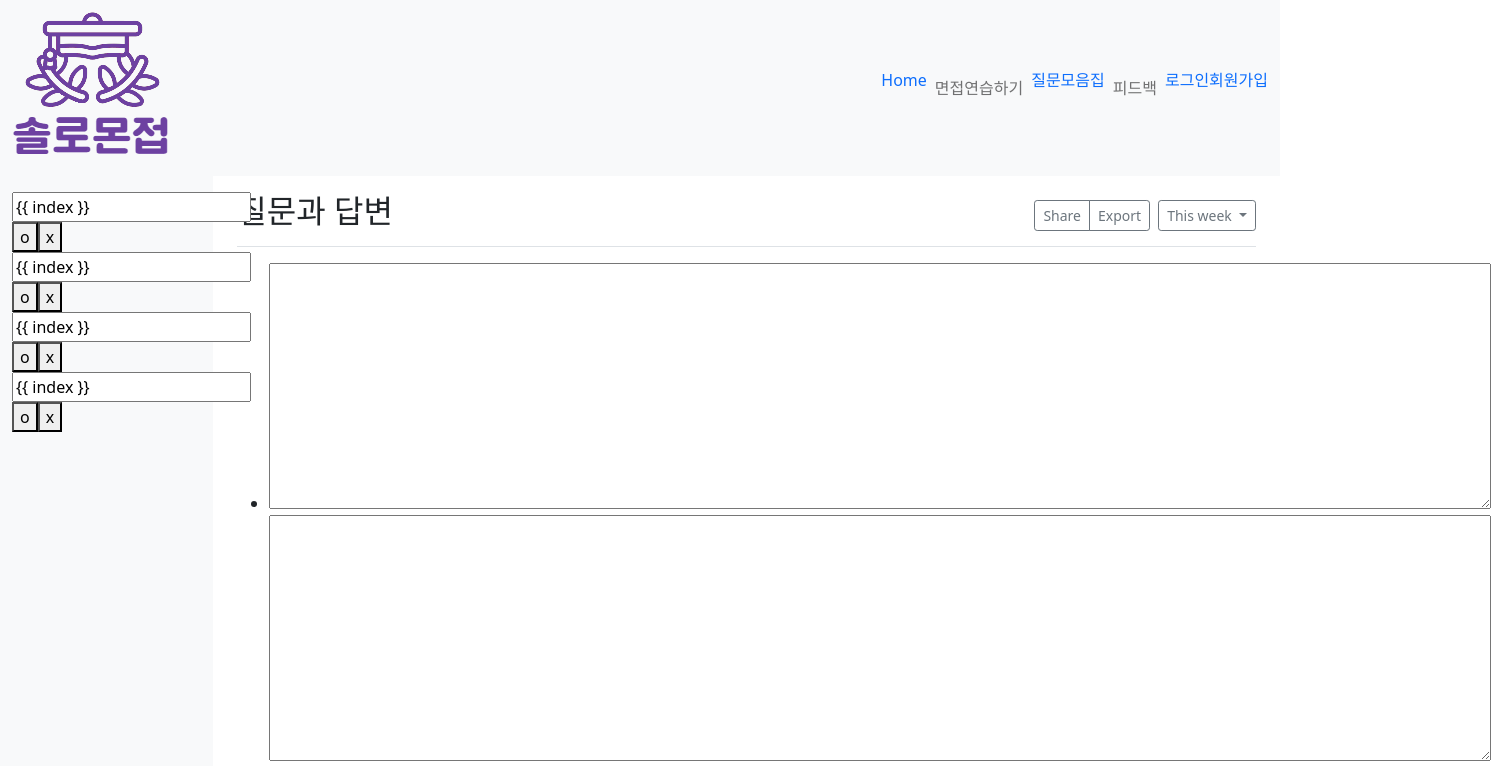
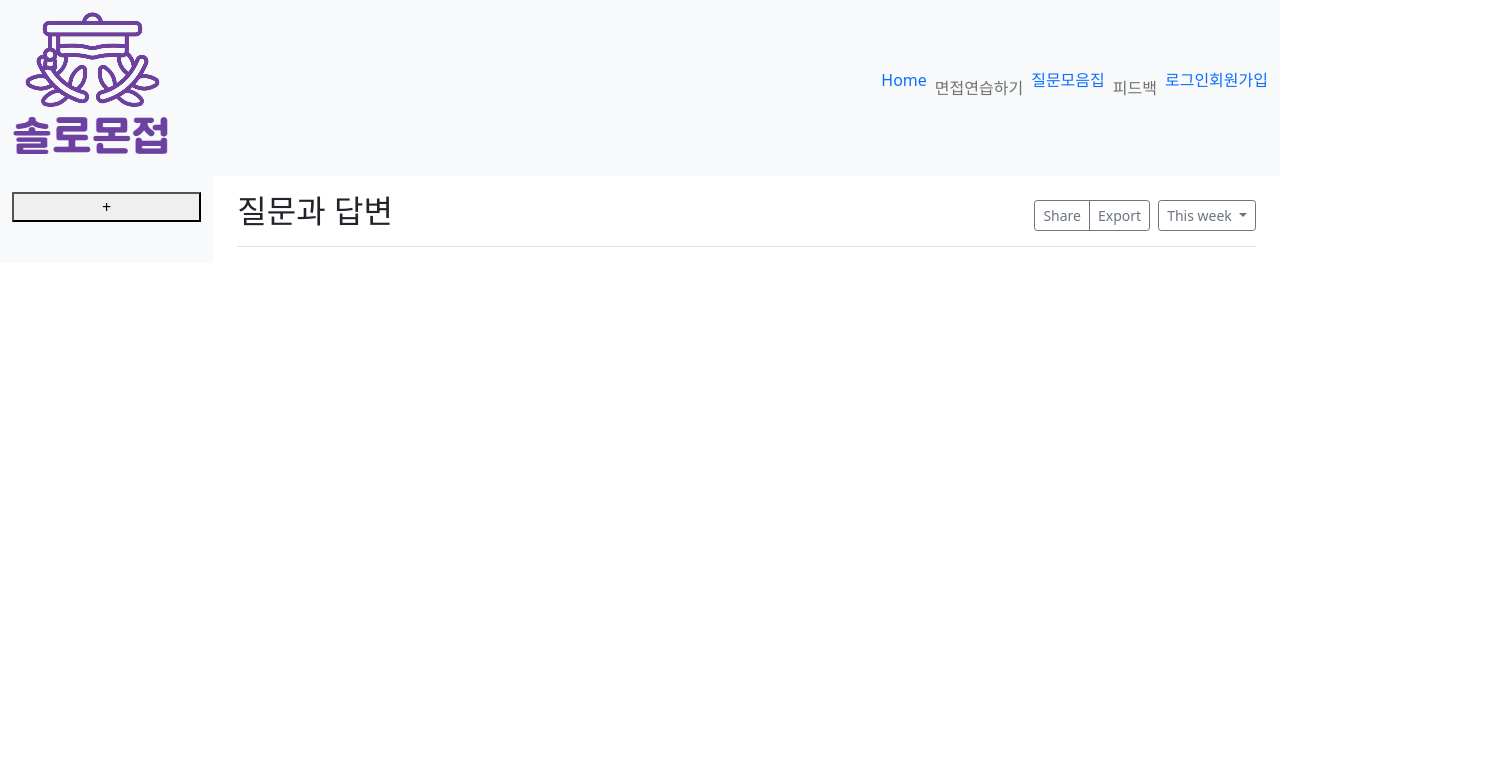
Before and after one commit to hwangseonju/Solomonjeob, a Vue app in the folder FE/frontend/: page /question in a window 1280 px wide. Shown: the top 766 px of the page, 1491 px wide, since content can reach past the window. Built offline with nearby package versions, Linux system fonts and the light colour scheme.

Commit message:
Feat: modify qnas
merge request 위해 commit함

```diff
--- a/FE/frontend/src/components/QuestionAnswerForm.vue
+++ b/FE/frontend/src/components/QuestionAnswerForm.vue
@@ -5,18 +5,12 @@
       <nav id="sidebarMenu" class="col-md-3 col-lg-2 d-md-block bg-light sidebar collapse">
         <div class="position-sticky pt-3">
           <ul class="nav flex-column">
+            <button @click="insertQuestionList">+</button>
             <li v-for="index in this.questionlist" :key="index" class="nav-item">
               <div>
-                <!-- <input type="text"  :disabled="validated == 1" id="quescol" value="{{ index }}">
-                <button >o</button>
-                <button >x</button> -->
-
-                <div id="app">
-
-                <input type="text" :disabled="disabled == 1" value="{{ index }}">
+                <input class="quesinput" type="text" :disabled="disabled == 1" value="{{ index }}">
                 <button @click="disabled = (disabled + 1) % 2">o</button>
                 <button>x</button>
-                </div>
               </div>
 
             </li>
@@ -72,32 +66,25 @@ export default {
 
   data () {
     return{
-      questionlist: ['질문모음집1', '질문모음집2', '질문모음집3','질문모음집4' ],
-      quesanswerlist : [
-        ['질문1','답변1'],
-        ['질문2','답변2'],
-        ['질문3','답변3'],
-        ['질문4','답변4'],
-        ['질문5','답변5'],
-        ['질문6','답변6'],
-        ['질문7','답변7'],
-        ['질문8', '답변8']
-      ],
-      edit: {
-        text:""
-      },
-      disabled: 0
+
+
+      disabled: 1
     }
   },
   methods : {
     editQuestion(index) {
       this.edit.text = index
     },
+    insertQuestionList() {
+
+    }
 
   }
 }
 </script>
 
 <style scoped>
-
+.quesinput{
+  width: 75%;
+}
 </style>
```
